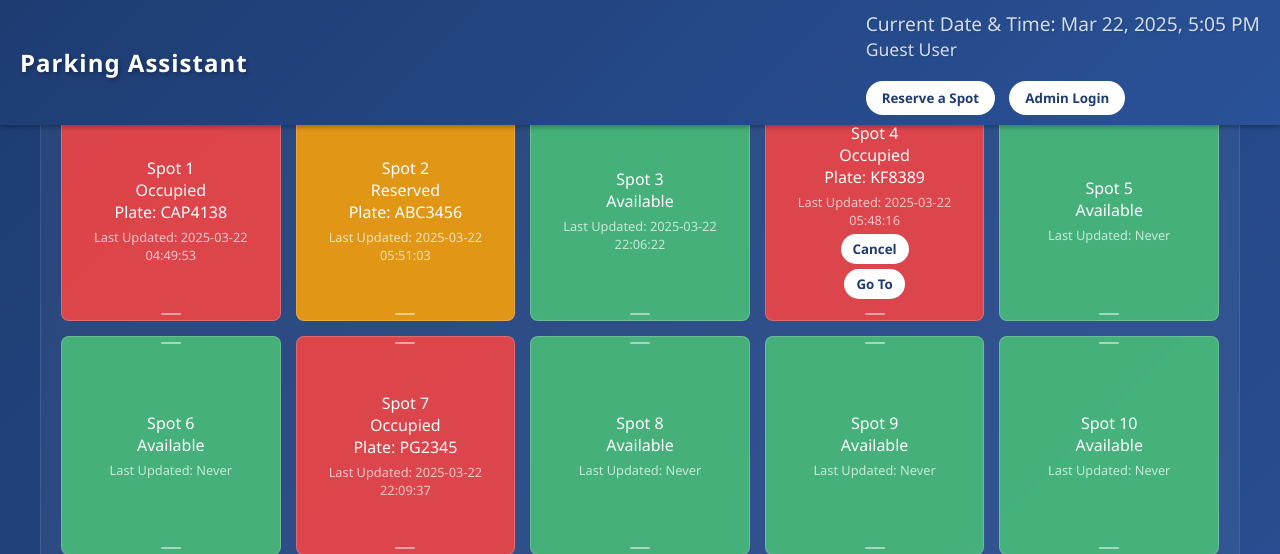
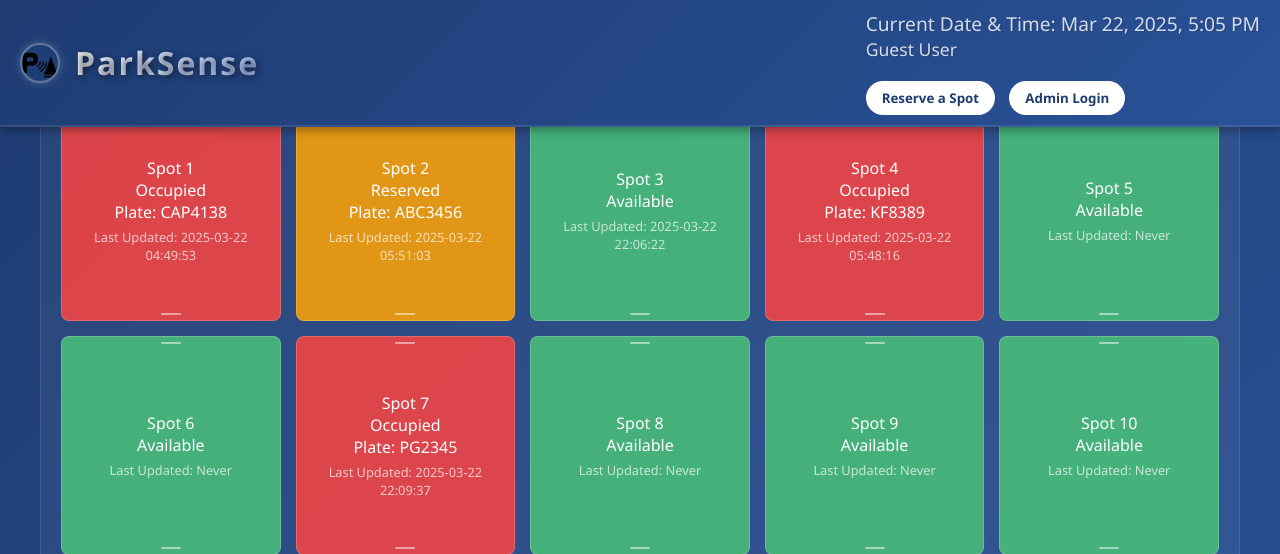
Before and after one commit to rivindu02/Smart-Parking-Assistant, a Flask app: page / in a window 1280 px wide. Shown: the top 554 px of the page. Run offline with Flask 3, Linux system fonts and the light colour scheme; data comes from the database, SQL or seed files in the repository; both versions use the stored data as it was after the commit.

Commit message:
with a logo

```diff
--- a/number_plates.txt
+++ b/number_plates.txt
@@ -1,3 +1,5 @@
 KJ7830
 CAP4138
 KF8389
+PG2345
+CAP8978
--- a/templates/index.html
+++ b/templates/index.html
@@ -34,9 +34,9 @@
             display: flex;
             justify-content: space-between;
             align-items: center;
-            box-shadow: 0 2px 5px rgba(0, 0, 0, 0.3);
+            box-shadow: 0 2px 10px rgba(0, 0, 0, 0.4);
+            border-bottom: 2px solid rgba(255, 255, 255, 0.1);
         }
-
         h1 {
             font-size: 2.5rem;
             margin: 0;
@@ -44,7 +44,52 @@
             letter-spacing: 1px;
             font-size: 1.5rem;
         }
+        .header-content {
+            display: flex;
+            align-items: center;
+            gap: 15px; /* Space between logo and title */
+        }
 
+        .logo {
+            width: 40px; /* Adjust size as needed */
+            height: 40px;
+            border-radius: 50%; /* Circular logo */
+            border: 2px solid rgba(255, 255, 255, 0.3);
+            box-shadow: 0 0 8px rgba(255, 255, 255, 0.2);
+            transition: transform 0.3s ease;
+        }
+
+        .logo:hover {
+            transform: scale(1.1); /* Slight zoom on hover */
+        }
+
+        h1 {
+            font-size: 2rem; /* Slightly larger for emphasis */
+            margin: 0;
+            text-shadow: 2px 2px 6px rgba(0, 0, 0, 0.5);
+            letter-spacing: 2px;
+            background: linear-gradient(135deg, #ffffff, #a3bffa); /* Gradient text */
+            -webkit-background-clip: text;
+            background-clip: text;
+            color: transparent; /* Makes the gradient visible */
+            font-weight: 700;
+            transition: transform 0.3s ease;
+        }
+
+        h1:hover {
+            transform: translateY(-2px); /* Subtle lift on hover */
+        }
+
+        @media (max-width: 600px) {
+            .logo {
+                width: 30px;
+                height: 30px;
+            }
+            h1 {
+                font-size: 1.5rem;
+                letter-spacing: 1px;
+            }
+        }
         #userInfo {
             font-size: 1.1rem;
             opacity: 0.8;
@@ -391,7 +436,10 @@
 </head>
 <body>
     <header>
-        <h1>Parking Assistant</h1>
+        <div class="header-content">
+            <img src="{{ url_for('static', filename='logo.png') }}" alt="ParkSense Logo" class="logo">
+            <h1>ParkSense</h1>
+        </div>
         <div>
             <div id="datetime"></div>
             {% if is_admin %}
```
Also changed, not shown: parking.db, static/logo.png (added).
